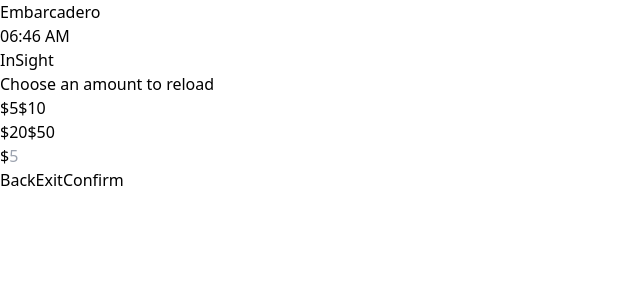
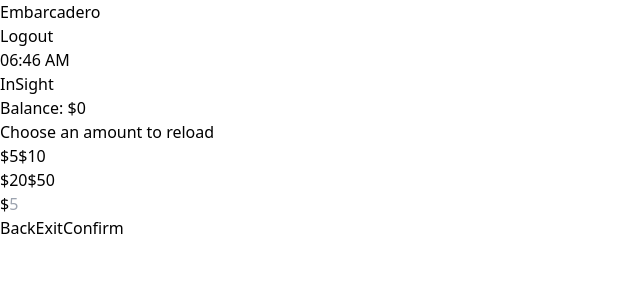
Before and after one commit to InSight-Transit/InSight-WebApp, a Next.js app: page /addfunds in a window 1280 px wide. Shown: the top 300 px of the page, without its empty margins (0-640 px from the left). Built offline with nearby package versions, Linux system fonts and the light colour scheme; no server answers; the database is empty; sample sign-in values are in the browser's storage.

Commit message:
Added basic functionality for balance and auth

```diff
--- a/auth.js
+++ b/auth.js
@@ -1,6 +1,6 @@
 // auth.js
 import { getAuth, createUserWithEmailAndPassword, signInWithEmailAndPassword, signOut, onAuthStateChanged } from "firebase/auth";
-import { getFirestore, collection, doc, setDoc } from "firebase/firestore";
+import { getFirestore, collection, doc, setDoc, getDoc, updateDoc, increment } from "firebase/firestore";
 import { app } from "./firebaseConfig";
 
 const auth = getAuth(app);
@@ -14,7 +14,7 @@
     }
   });
 
-// Sign-up function
+// Sign-up function, updated with balance
 export const signUp = async (email, password, userData) => {
   try {
     // Create user in Firebase Authentication
@@ -27,6 +27,7 @@
       lastName: userData.lastName,
       phone: userData.phone,
       email: user.email,
+      balance: 0,
       createdAt: new Date(),
     });
 
@@ -38,17 +39,37 @@
   }
 };
 
-// Sign In function
+// Sign In (w/ balance)
 export const signIn = async (email, password) => {
   try {
     const userCredential = await signInWithEmailAndPassword(auth, email, password);
-    return userCredential.user;
+    const user = userCredential.user;
+
+    // Fetch user data from Firestore
+    const userDoc = await getDoc(doc(db, "users", user.uid));
+    if (userDoc.exists()) {
+      return { user, balance: userDoc.data().balance };
+    }
+
+    return { user, balance: 0 }; // Default balance if not found
   } catch (error) {
     console.error("Error signing in:", error);
+    return null;
   }
 };
 
-// Log Out function
+// Update user balance (used for Stripe)
+export const updateUserBalance = async (userId, amount) => {
+  try {
+    await updateDoc(doc(db, "users", userId), {
+      balance: increment(amount),
+    });
+  } catch (error) {
+    console.error("Error updating balance:", error);
+  }
+};
+
+// Log Out function (unused atm)
 export const logOut = async () => {
   try {
     await signOut(auth);
--- a/src/app/addfunds/page.tsx
+++ b/src/app/addfunds/page.tsx
@@ -1,13 +1,41 @@
 "use client";
 
-import { useState } from "react";
+import { useEffect, useState } from "react";
+import { useRouter, useSearchParams } from "next/navigation";
 import NavHeader from "../header";
+import { useBalance } from "../components/balanceContext"
 
 export default function Home() {
-  const [amount, setAmount] = useState<number | "">(""); // Default: $10
+  // TODO: Implement authentication before trying balance
+  const [amount, setAmount] = useState<number | "">("");
   const [loading, setLoading] = useState(false);
+  const { balance } = useBalance();
 
-  const predefinedAmounts = [5, 10, 20, 50];
+  // Success/Cancel notification rather than redirect to page
+  // TODO: needs to disappear shortly after displaying however
+  const [message, setMessage] = useState<string | null>(null);
+  const searchParams = useSearchParams();
+  const router = useRouter();
+
+  useEffect(() => {
+    const params = new URLSearchParams(window.location.search);
+    const success = params.get("success");
+    const canceled = params.get("canceled");
+
+    if (searchParams.get("success") === "true") {
+      setMessage("Payment Successful! Your balance has been updated.");
+    } else if (searchParams.get("canceled") === "true") {
+      setMessage("Payment Canceled. You can try again.");
+    }
+
+    // Remove query params after showing message
+    // Not working??
+    if (success || canceled) {
+      setTimeout(() => {
+        router.replace("/addfunds", undefined); // Removes query params
+      }, 3000);
+    }
+  }, []);
 
   const handlePayment = async () => {
     if (!amount || amount < 1) {
@@ -21,7 +49,7 @@
       const response = await fetch("/api/checkout", {
         method: "POST",
         headers: { "Content-Type": "application/json" },
-        body: JSON.stringify({ amount: amount * 100 }), // Convert to cents
+        body: JSON.stringify({ amount: amount * 100 }),
       });
 
       const data = await response.json();
@@ -43,6 +71,14 @@
       <div className="flex flex-1 justify-center items-center">
         <h1 className="text-white text-[8vw] font-bold p-[5vw]">InSight</h1>
       </div>
+      <h1>Balance: ${balance}</h1>
+      {message && (
+        <div className="flex justify-center items-center mt-5">
+          <div className="bg-white text-black p-4 rounded-lg text-center shadow-lg">
+            {message}
+          </div>
+        </div>
+      )}
       <div className="flex flex-1 justify-center items-center">
         <h2 className="text-white text-[3vw] font-bold pb-[4vw]">Choose an amount to reload</h2>
       </div>
--- a/src/app/api/checkout/route.js
+++ b/src/app/api/checkout/route.js
@@ -21,13 +21,13 @@
           price_data: {
             currency: "usd",
             product_data: { name: "Account Reload" },
-            unit_amount: amount, // Amount in cents
+            unit_amount: amount,
           },
           quantity: 1,
         },
       ],
-      success_url: `${process.env.NEXT_PUBLIC_BASE_URL}/success`,
-      cancel_url: `${process.env.NEXT_PUBLIC_BASE_URL}/cancel`,
+      success_url: `${process.env.NEXT_PUBLIC_BASE_URL}/addfunds?success=true&amount=${amount}`, // TODO: change URL so it does not display amount
+      cancel_url: `${process.env.NEXT_PUBLIC_BASE_URL}/addfunds?canceled=true`,
     });
 
     return new Response(JSON.stringify({ url: session.url }), { status: 200 });
--- /dev/null
+++ b/src/app/components/authContext.tsx
@@ -0,0 +1,59 @@
+"use client";
+import { createContext, useContext, useEffect, useState } from "react";
+import { auth, logOut } from "../../../auth"; // Import from auth.js
+import { onAuthStateChanged, User } from "firebase/auth";
+import { getDoc, doc, getFirestore } from "firebase/firestore";
+import { app } from "../../../firebaseConfig";
+
+const db = getFirestore(app);
+
+// Define types
+interface AuthContextType {
+  user: User | null;
+  balance: number;
+  loading: boolean;
+  logout: () => Promise<void>;
+}
+
+// Create context
+const AuthContext = createContext<AuthContextType | undefined>(undefined);
+
+export function AuthProvider({ children }: { children: React.ReactNode }) {
+  const [user, setUser] = useState<User | null>(null);
+  const [balance, setBalance] = useState(0);
+  const [loading, setLoading] = useState(true);
+
+  useEffect(() => {
+    const unsubscribe = onAuthStateChanged(auth, async (user) => {
+      if (user) {
+        setUser(user);
+
+        // Fetch balance from Firestore
+        const userDoc = await getDoc(doc(db, "users", user.uid));
+        if (userDoc.exists()) {
+          setBalance(userDoc.data().balance);
+        }
+      } else {
+        setUser(null);
+        setBalance(0);
+      }
+      setLoading(false);
+    });
+
+    return () => unsubscribe(); // Cleanup subscription
+  }, []);
+
+  return (
+    <AuthContext.Provider value={{ user, balance, loading, logout: logOut }}>
+      {children}
+    </AuthContext.Provider>
+  );
+}
+
+export function useAuth() {
+  const context = useContext(AuthContext);
+  if (!context) {
+    throw new Error("useAuth must be used within an AuthProvider");
+  }
+  return context;
+}
--- /dev/null
+++ b/src/app/components/balanceContext.tsx
@@ -0,0 +1,51 @@
+"use client";
+
+import { createContext, useContext, useEffect, useState } from "react";
+import { auth } from "../../../auth";
+import { getFirestore, doc, getDoc, setDoc } from "firebase/firestore";
+import { app } from "../../../firebaseConfig";
+
+const db = getFirestore(app);
+
+interface BalanceContextType {
+  balance: number;
+  setBalance: (balance: number) => void;
+}
+
+const BalanceContext = createContext<BalanceContextType | undefined>(undefined);
+
+export function BalanceProvider({ children }: { children: React.ReactNode }) {
+  const [balance, setBalance] = useState<number>(0);
+
+  useEffect(() => {
+    const unsubscribe = auth.onAuthStateChanged(async (user) => {
+      if (user) {
+        const userDocRef = doc(db, "users", user.uid);
+        const userDocSnap = await getDoc(userDocRef);
+
+        if (userDocSnap.exists()) {
+          setBalance(userDocSnap.data().balance || 0);
+        } else {
+          await setDoc(userDocRef, { balance: 0 }, { merge: true });
+          setBalance(0);
+        }
+      }
+    });
+
+    return () => unsubscribe();
+  }, []);
+
+  return (
+    <BalanceContext.Provider value={{ balance, setBalance }}>
+      {children}
+    </BalanceContext.Provider>
+  );
+}
+
+export function useBalance() {
+  const context = useContext(BalanceContext);
+  if (!context) {
+    throw new Error("useBalance must be used within a BalanceProvider");
+  }
+  return context;
+}
--- a/src/app/header.tsx
+++ b/src/app/header.tsx
@@ -1,10 +1,19 @@
+"use client";
 import DigitalClock from "./clock";
+import { useAuth } from "./components/authContext";
+
 
 function NavHeader() {
+  // Added functionality for logout
+  // TODO: Update 'logout' to match theme
+  const { user, logout } = useAuth();
 
   return (
     <div className="flex justify-between items-center h-[8vw] bg-blue-900 px-4">
       <h1 className="text-white text-[5vw] font-bold">Embarcadero</h1>
+      {user && (
+        <button onClick={logout} className="text-white text-lg">Logout</button>
+      )}
       <DigitalClock/>
     </div>
   );
--- a/src/app/layout.tsx
+++ b/src/app/layout.tsx
@@ -1,6 +1,10 @@
 import type { Metadata } from "next";
 import localFont from "next/font/local";
 import "./globals.css";
+
+// Context imports for balance and authentication (user persistent data)
+import { AuthProvider } from "./components/authContext";
+import { BalanceProvider } from "./components/balanceContext";
 
 const geistSans = localFont({
   src: "./fonts/GeistVF.woff",
@@ -28,7 +32,11 @@
       <body
         className={`${geistSans.variable} ${geistMono.variable} antialiased`}
       >
-        {children}
+        <AuthProvider>
+          <BalanceProvider>
+            {children}
+          </BalanceProvider>
+        </AuthProvider>
       </body>
     </html>
   );
```
Also changed, not shown: src/app/cancel/page.tsx (deleted, +0 -8 lines), src/app/home/auth/reload/page.tsx (+16 -1 lines), src/app/login/page.tsx (added, +32 -0 lines), src/app/success/page.tsx (deleted, +0 -8 lines).
